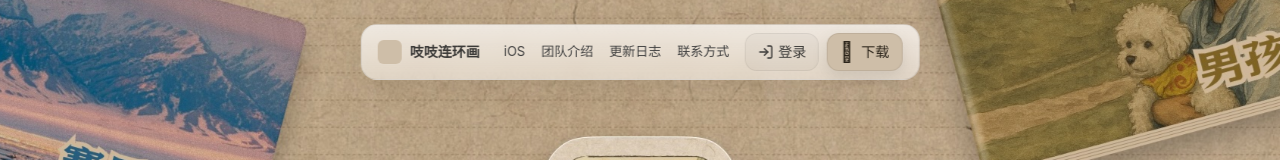
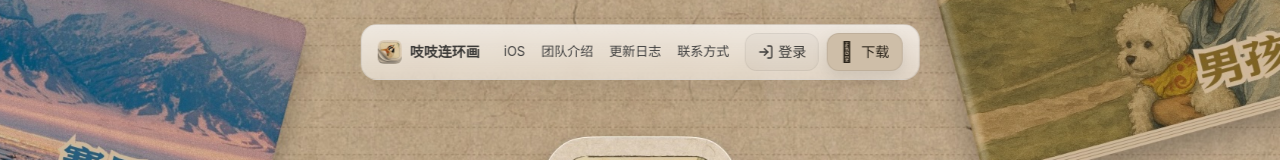
Before and after one commit to chiimagnus/ZZComicStripe_Web, a React (Vite) app: page / in a window 1280 px wide. Shown: the top 160 px of the page. Built offline with nearby package versions, Linux system fonts and the light colour scheme.

Commit message:
feat: 更新图标和优化组件交互
- 更新了图标文件，替换为新的图标以提升视觉效果。
- 在 HeroSection 和 Navigation 组件中，禁用图片拖拽功能，确保用户交互体验的一致性和流畅性。

```diff
--- a/src/components/HeroSection.tsx
+++ b/src/components/HeroSection.tsx
@@ -17,7 +17,8 @@ function HeroSection({}: HeroSectionProps) {
           alt="背景：连环画风格主视觉"
           className="h-full w-full object-cover pointer-events-none select-none slow-zoom will-change-transform"
           loading="eager"
-          draggable="false"
+          draggable={false}
+          onDragStart={(e) => e.preventDefault()}
         />
       </div>
 
--- a/src/components/Navigation.tsx
+++ b/src/components/Navigation.tsx
@@ -41,7 +41,13 @@ function Navigation({ onLoginClick }: NavigationProps) {
     <nav className="fixed left-1/2 top-6 z-20 w-[calc(100%-40px)] -translate-x-1/2 md:w-auto" aria-label="主导航">
       <div className="glass-capsule mx-auto flex items-center gap-4 rounded-2xl px-3 py-2 sm:px-4">
         <div className="flex items-center gap-2 pr-2">
-          <div className="h-6 w-6 rounded-md" style={{ background: '#CEBEA8' }} role="img" aria-label="吱吱连环画 Logo" />
+          <img
+            src="/ZZComicStripe_Web/icon.png"
+            alt="吱吱连环画 Logo"
+            className="h-6 w-6 rounded-md object-cover"
+            draggable={false}
+            onDragStart={(e) => e.preventDefault()}
+          />
           <span className="hidden text-sm font-semibold sm:inline">吱吱连环画</span>
         </div>
 
```
Also changed, not shown: public/icon.png.
